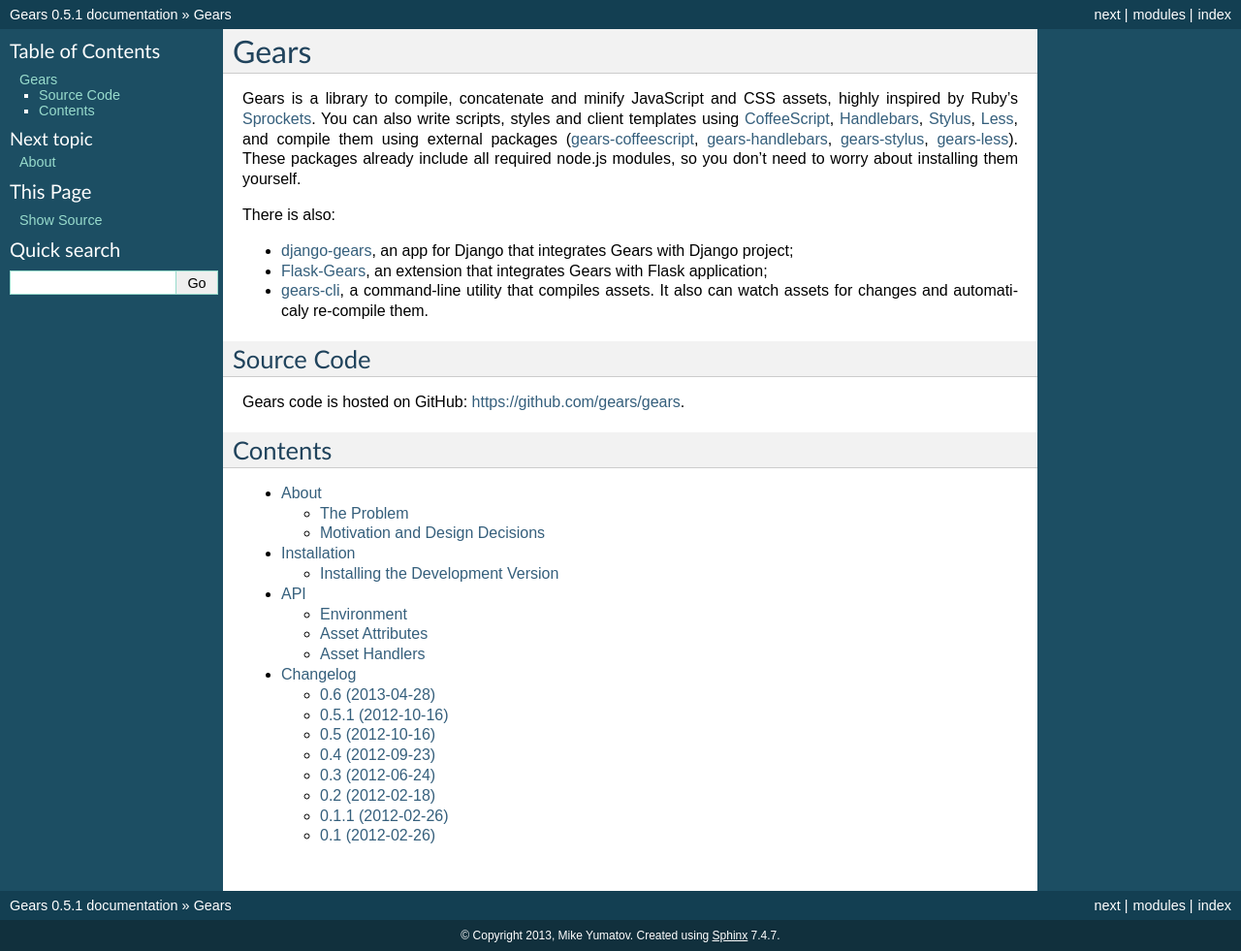
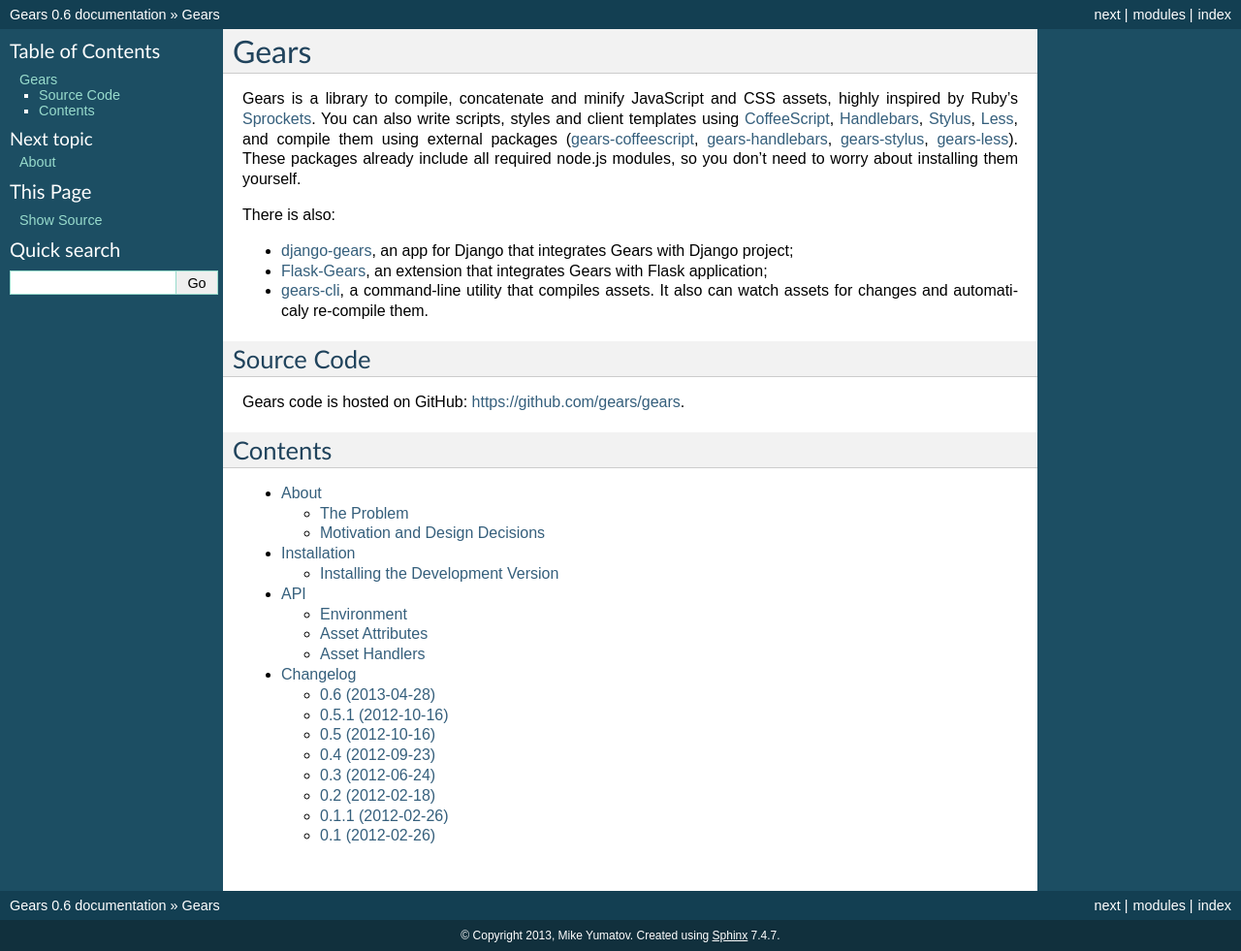
Before and after one commit to gears/gears, a Sphinx documentation site: the page built from docs/index.rst, in a window 1280 px wide. Shown: the whole page at 97% size. Built offline with Sphinx 7.4.7, drawn with Linux system fonts in a browser that asks for light colours.

Commit message:
Bump version number

```diff
--- a/docs/conf.py
+++ b/docs/conf.py
@@ -48,9 +48,9 @@
 # built documents.
 #
 # The short X.Y version.
-version = '0.5'
+version = '0.6'
 # The full version, including alpha/beta/rc tags.
-release = '0.5.1'
+release = '0.6'
 
 # The language for content autogenerated by Sphinx. Refer to documentation
 # for a list of supported languages.
--- a/setup.py
+++ b/setup.py
@@ -8,7 +8,7 @@
 
 setup(
     name='Gears',
-    version='0.5.1',
+    version='0.6',
     license='ISC',
     description='Compiles and concatenates JavaScript and CSS assets.',
     long_description=read('README.rst'),
```
